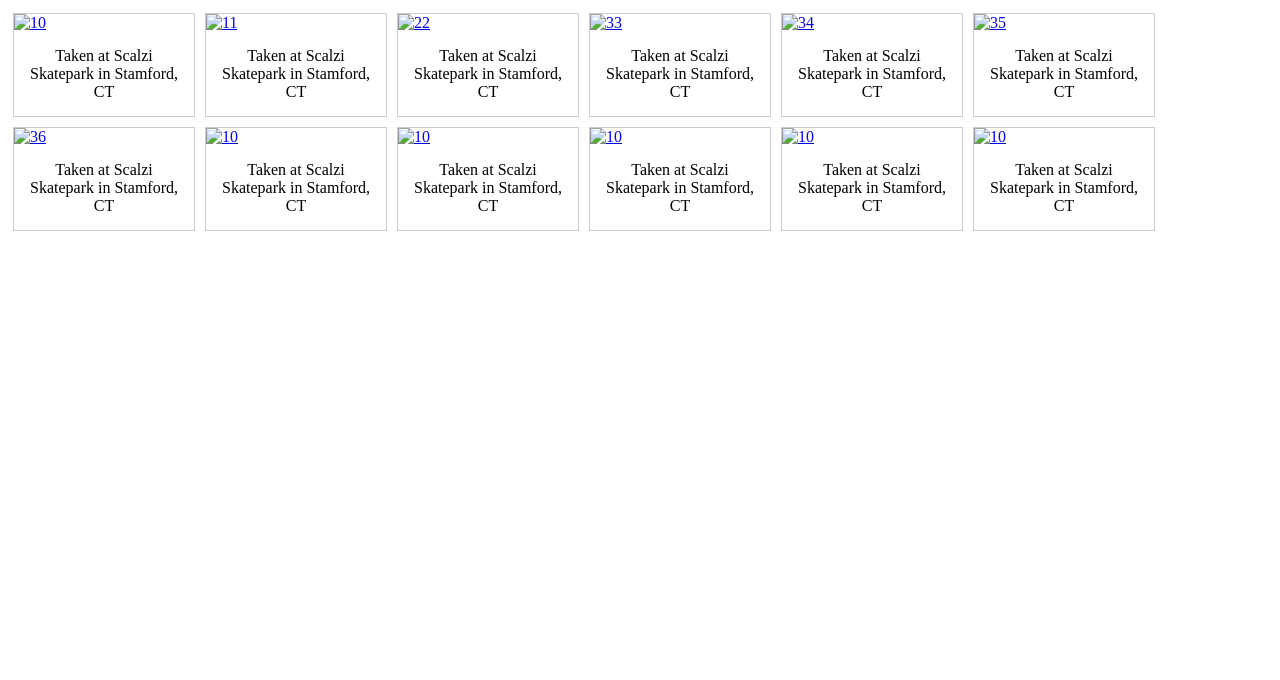
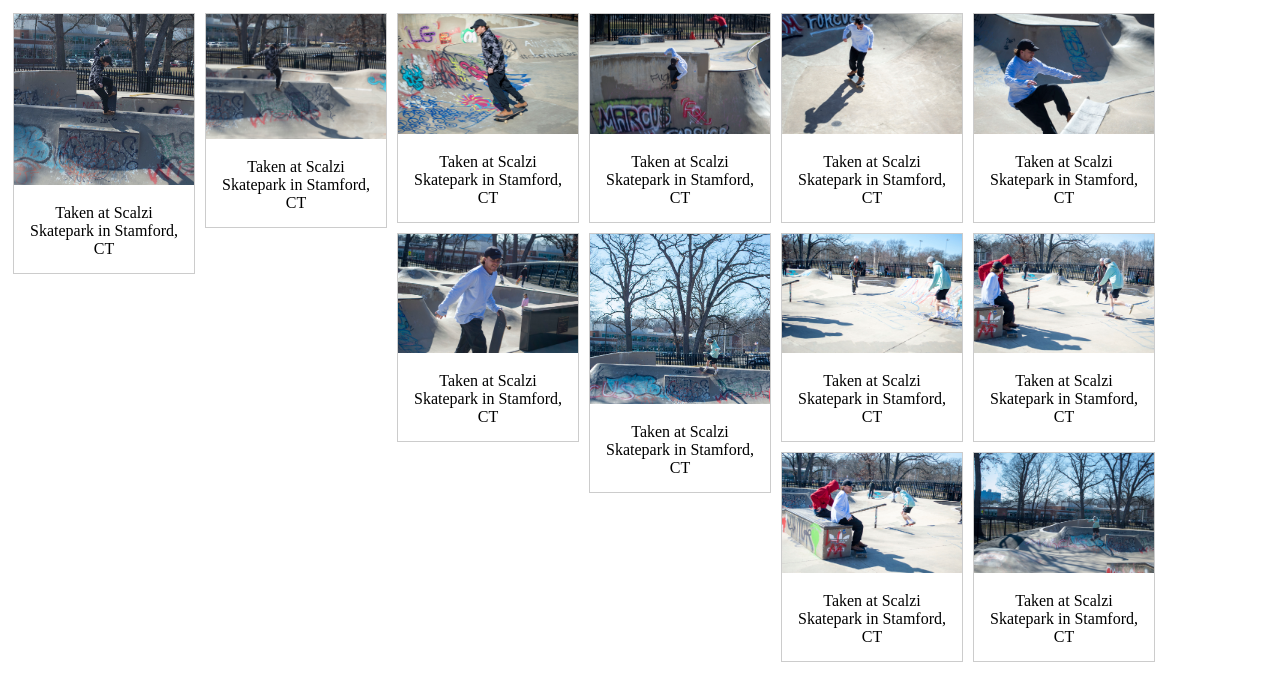
Before and after one commit to ArfanKabir/ArfanKabir.github.io, a plain HTML site: page photos.html in a window 1280 px wide. Drawn offline with Linux system fonts and the light colour scheme.

Commit message:
Update photos.html

```diff
--- a/photos.html
+++ b/photos.html
@@ -7,80 +7,80 @@
 
 <div class="gallery">
   <a target="_blank" href="SkateImage10.jpg">
-    <img src="ImageFolder/SkateImage10.jpg" alt="10" width="600" height="400">
+    <img src="SkateImage10.jpg" alt="10" width="600" height="400">
   </a>
   <div class="desc">Taken at Scalzi Skatepark in Stamford, CT</div>
 </div>
 
 <div class="gallery">
   <a target="_blank" href="SkateImage11.jpg">
-    <img src="ImageFolder/SkateImage11.jpg" alt="11" width="600" height="400">
+    <img src="SkateImage11.jpg" alt="11" width="600" height="400">
   </a>
   <div class="desc">Taken at Scalzi Skatepark in Stamford, CT</div>
 </div>
 
 <div class="gallery">
   <a target="_blank" href="SkateImage22.jpg">
-    <img src="ImageFolder/SkateImage22.jpg" alt="22" width="600" height="400">
+    <img src="SkateImage22.jpg" alt="22" width="600" height="400">
   </a>
   <div class="desc">Taken at Scalzi Skatepark in Stamford, CT</div>
 </div>
 
 <div class="gallery">
   <a target="_blank" href="SkateImage33.jpg">
-    <img src="ImageFolder/SkateImage33.jpg" alt="33" width="600" height="400">
+    <img src="SkateImage33.jpg" alt="33" width="600" height="400">
   </a>
   <div class="desc">Taken at Scalzi Skatepark in Stamford, CT</div>
 </div>
 
 <div class="gallery">
   <a target="_blank" href="SkateImage34.jpg">
-    <img src="ImageFolder/SkateImage34.jpg" alt="34" width="600" height="400">
+    <img src="SkateImage34.jpg" alt="34" width="600" height="400">
   </a>
   <div class="desc">Taken at Scalzi Skatepark in Stamford, CT</div>
 </div>
 
 <div class="gallery">
   <a target="_blank" href="SkateImage35.jpg">
-    <img src="ImageFolder/SkateImage35.jpg" alt="35" width="600" height="400">
+    <img src="SkateImage35.jpg" alt="35" width="600" height="400">
   </a>
   <div class="desc">Taken at Scalzi Skatepark in Stamford, CT</div>
 </div>
 
 <div class="gallery">
   <a target="_blank" href="SkateImage36.jpg">
-    <img src="ImageFolder/SkateImage36.jpg" alt="36" width="600" height="400">
+    <img src="SkateImage36.jpg" alt="36" width="600" height="400">
   </a>
   <div class="desc">Taken at Scalzi Skatepark in Stamford, CT</div>
 </div>
   <div class="gallery">
   <a target="_blank" href="SkateImage37.jpg">
-    <img src="ImageFolder/SkateImage37.jpg" alt="10" width="600" height="400">
+    <img src="SkateImage37.jpg" alt="10" width="600" height="400">
   </a>
   <div class="desc">Taken at Scalzi Skatepark in Stamford, CT</div>
 </div>
     <div class="gallery">
   <a target="_blank" href="SkateImage38.jpg">
-    <img src="ImageFolder/SkateImage38.jpg" alt="10" width="600" height="400">
+    <img src="SkateImage38.jpg" alt="10" width="600" height="400">
   </a>
   <div class="desc">Taken at Scalzi Skatepark in Stamford, CT</div>
   </div>
 
   <div class="gallery">
   <a target="_blank" href="SkateImage39.jpg">
-    <img src="ImageFolder/SkateImage39.jpg" alt="10" width="600" height="400">
+    <img src="SkateImage39.jpg" alt="10" width="600" height="400">
   </a>
   <div class="desc">Taken at Scalzi Skatepark in Stamford, CT</div>
     </div>
 <div class="gallery">
   <a target="_blank" href="SkateImage40.jpg">
-    <img src="ImageFolder/SkateImage40.jpg" alt="10" width="600" height="400">
+    <img src="SkateImage40.jpg" alt="10" width="600" height="400">
   </a>
   <div class="desc">Taken at Scalzi Skatepark in Stamford, CT</div>
 </div>
   <div class="gallery">
   <a target="_blank" href="SkateImage41.jpg">
-    <img src="ImageFolder/SkateImage41.jpg" alt="10" width="600" height="400">
+    <img src="SkateImage41.jpg" alt="10" width="600" height="400">
   </a>
   <div class="desc">Taken at Scalzi Skatepark in Stamford, CT</div>
   </div>
```
